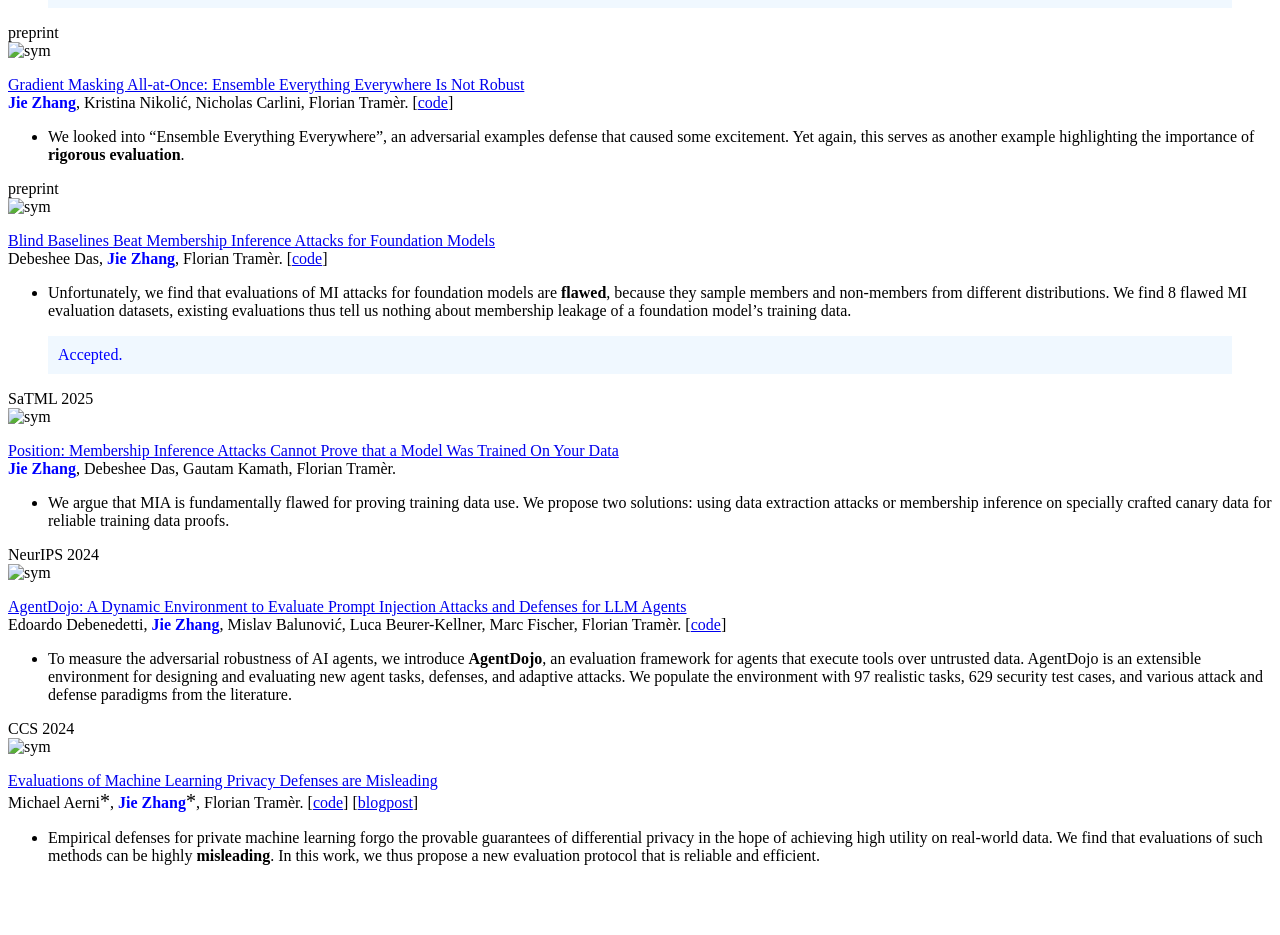
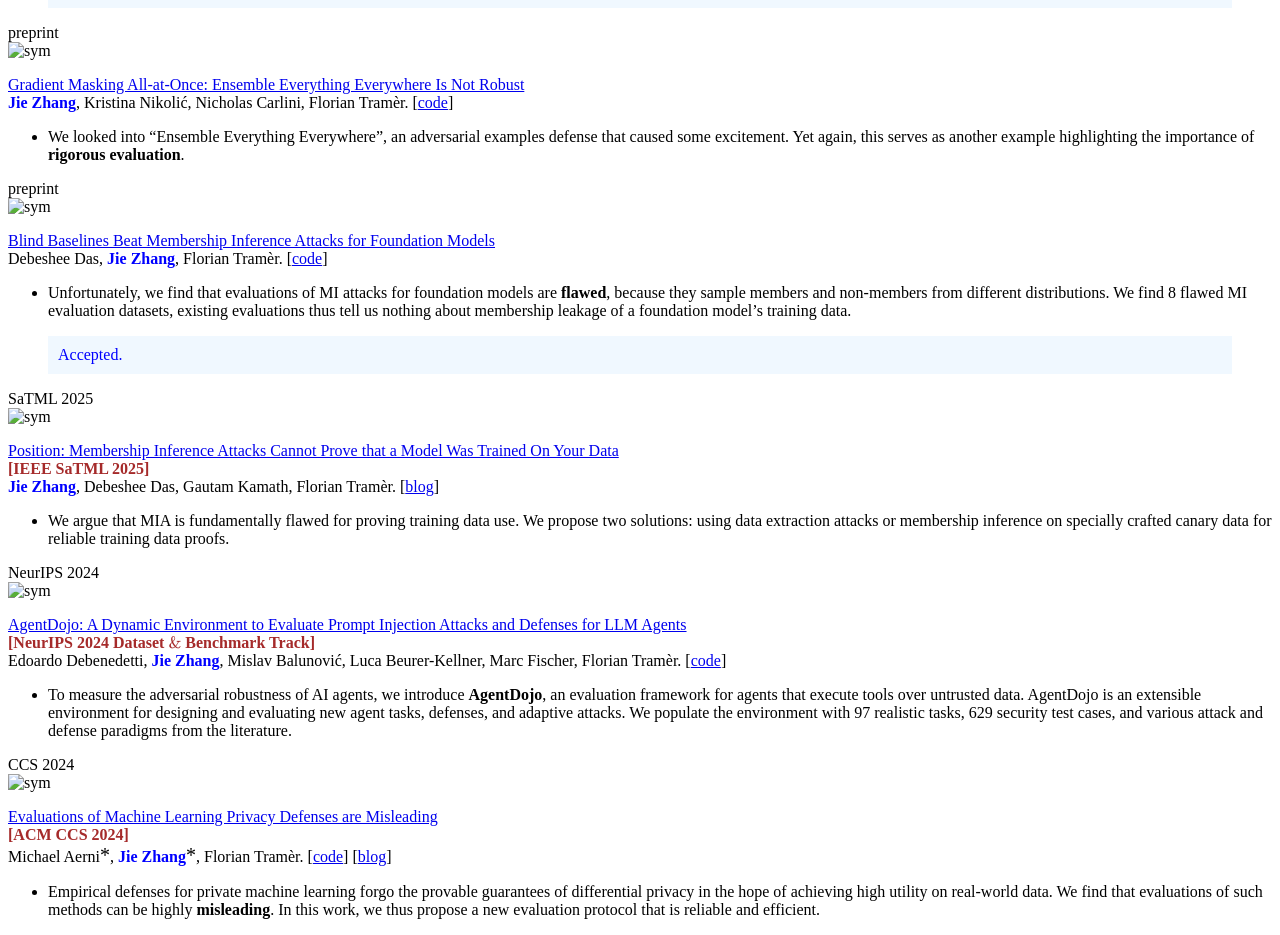
Before and after one commit to zj-jayzhang/zj-jayzhang.github.io, a Jekyll site: the page built from _pages/includes/pubs.md, in a window 1280 px wide. Shown: the part 907-1842 px from the top of the page. Built offline with Jekyll 4.4.1, drawn with Linux system fonts in a browser that asks for light colours; our own code applies the rules of GitHub Pages for plain Markdown files; formulas are drawn with MathJax 3; before the commit the page ends 1788 px from its top, so only the background shows below that.

Commit message:
update blogpost

```diff
--- a/_pages/includes/pubs.md
+++ b/_pages/includes/pubs.md
@@ -22,6 +22,13 @@
 <style>
   .me {
     color: blue;
+    font-weight: bold;
+  }
+</style>
+
+<style>
+  .conf {
+    color: brown;
     font-weight: bold;
   }
 </style>
@@ -75,8 +82,10 @@ Accepted.
 <div class='paper-box-text' markdown="1">
 
 [Position: Membership Inference Attacks Cannot Prove that a Model Was Trained On Your Data
-](https://arxiv.org/abs/2409.19798) \\
-<span class="me">Jie Zhang</span>, Debeshee Das,  Gautam Kamath, Florian Tramèr.
+](https://arxiv.org/abs/2409.19798)  \\
+<span class="conf">[IEEE SaTML 2025]</span>
+\\
+<span class="me">Jie Zhang</span>, Debeshee Das,  Gautam Kamath, Florian Tramèr.  \[[blog](https://spylab.ai/blog/mia_position/)\]
 
 - We argue that MIA is fundamentally flawed for proving training data use.  We propose two solutions: using data extraction attacks or membership inference on specially crafted canary data for reliable training data proofs.
 
@@ -88,6 +97,8 @@ Accepted.
 
 [AgentDojo: A Dynamic Environment to Evaluate Prompt Injection Attacks and Defenses for LLM Agents
 ](https://arxiv.org/abs/2406.13352) \\
+<span class="conf">[NeurIPS 2024 Dataset $\&$ Benchmark Track]</span>
+\\
 Edoardo Debenedetti, <span class="me">Jie Zhang</span>, Mislav Balunović, Luca Beurer-Kellner, Marc Fischer, Florian Tramèr. \[[code](https://github.com/ethz-spylab/agentdojo)\]
 
 - To measure the adversarial robustness of AI agents, we introduce **AgentDojo**, an evaluation framework for agents that execute tools over untrusted data. AgentDojo is an extensible environment for designing and evaluating new agent tasks, defenses, and adaptive attacks. We populate the environment with 97 realistic tasks, 629 security test cases, and various attack and defense paradigms from the literature.
@@ -99,7 +110,9 @@ Edoardo Debenedetti, <span class="me">Jie Zhang</span>, Mislav Balunović, Luca
 <div class='paper-box-text' markdown="1">
 
 [Evaluations of Machine Learning Privacy Defenses are Misleading](https://arxiv.org/abs/2404.17399) \\
-Michael Aerni<span class="equal">*</span>, <span class="me">Jie Zhang</span><span class="equal">*</span>, Florian Tramèr.  \[[code](https://github.com/ethz-spylab/misleading-privacy-evals)\] \[[blogpost](https://spylab.ai/blog/misleading-privacy-evals/)\]
+<span class="conf">[ACM CCS 2024]</span>
+\\
+Michael Aerni<span class="equal">*</span>, <span class="me">Jie Zhang</span><span class="equal">*</span>, Florian Tramèr.  \[[code](https://github.com/ethz-spylab/misleading-privacy-evals)\] \[[blog](https://spylab.ai/blog/misleading-privacy-evals/)\]
 
 
 - Empirical defenses for private machine learning forgo the provable guarantees of differential privacy in the hope of achieving high utility on real-world data. We find that evaluations of such methods can be highly <b>misleading</b>. In this work, we thus propose a new evaluation protocol that is reliable and efficient.
```
Also changed, not shown: _pages/about.md (+1 -1 lines), _pages/includes/blogs.md (+1 -1 lines).
